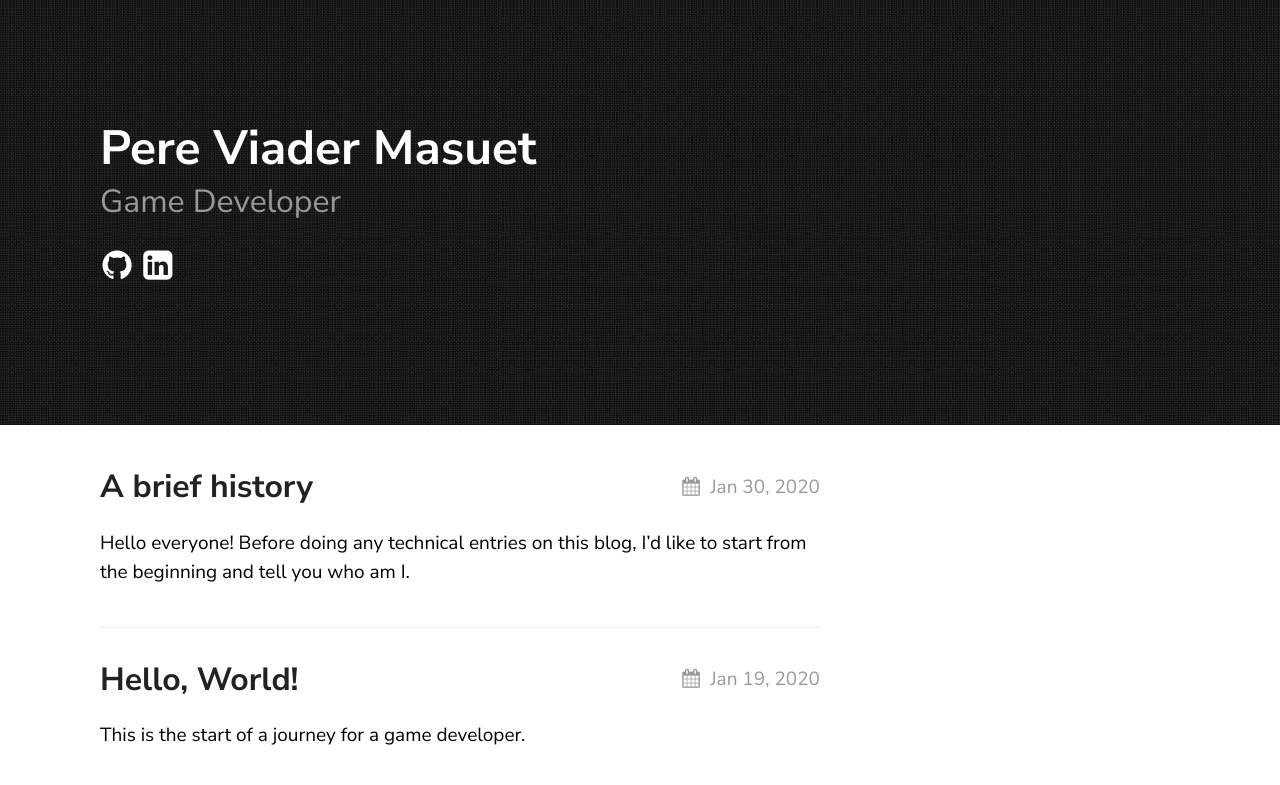
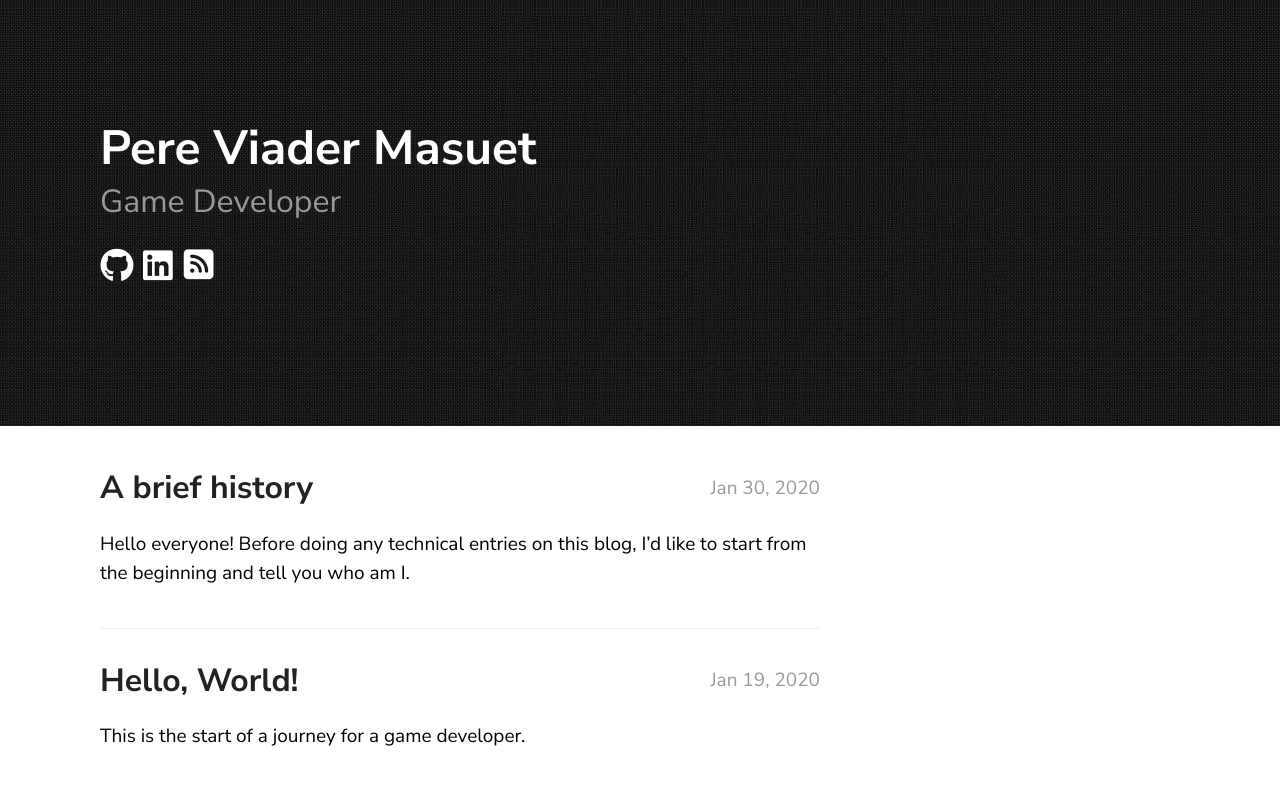
Before and after one commit to PereViader/Game-Developer-Blog, a Jekyll site: the page built from index.md, in a window 1280 px wide. Shown: the top 785 px of the page. Built offline with Jekyll 4.4.1, drawn with Linux system fonts in a browser that asks for light colours; nearby versions of some CDN libraries.

Commit message:
Added rss icon
The custom font that was included with the theme did not include the RSS icon, so I had to include font awesome. To not have to load 2 different fonts for icons, I removed the custom font and used only the font awesome font

```diff
--- a/_config.yml
+++ b/_config.yml
@@ -30,7 +30,7 @@ texture:
     #twitter: ...
     github:  PereViader
     linkedIn: in/pere-viader-masuet
-    #rss: ...
+    rss: feed.xml
 
 
 # If you want to link only specific pages in your header, uncomment
--- a/_includes/head.html
+++ b/_includes/head.html
@@ -3,5 +3,6 @@
 <meta http-equiv="X-UA-Compatible" content="ie=edge">
 <link href="https://fonts.googleapis.com/css?family=Nunito+Sans:400,400i,700&display=swap" rel="stylesheet">
 <link rel="stylesheet" href="{{ "/assets/css/style.css" | relative_url }}">
+<script src="https://kit.fontawesome.com/0374a3d720.js" crossorigin="anonymous"></script>
 <title>{{ page.title | default: site.title }}</title>
 {% seo %}
--- a/_includes/page_header.html
+++ b/_includes/page_header.html
@@ -3,13 +3,24 @@
 	<h2>{{ site.texture.tagline }}</h2>
 	<ul class="social">
 		{%- if site.texture.social_links.github -%}
-			<a href="https://github.com/{{ site.texture.social_links.github }}"><li><i class="icon-github-circled"></i></li></a>
+		<a href="https://github.com/{{ site.texture.social_links.github }}">
+			<li><i class="fab fa-github social-icon"></i></li>
+		</a>
 		{%- endif -%}
 		{%- if site.texture.social_links.linkedIn -%}
-			<a href="https://linkedin.com/{{ site.texture.social_links.linkedIn }}"><li><i class="icon-linkedin-squared"></i></li></a>
+		<a href="https://linkedin.com/{{ site.texture.social_links.linkedIn }}">
+			<li><i class="fab fa-linkedin social-icon"></i></i></li>
+		</a>
 		{%- endif -%}
 		{%- if site.texture.social_links.twitter -%}
-			<a href="https://twitter.com/{{ site.texture.social_links.twitter }}"><li><i class="icon-twitter-squared"></i></li></a>
+		<a href="https://twitter.com/{{ site.texture.social_links.twitter }}">
+			<li><i class="fab fa-twitter-square social-icon"></i></li>
+		</a>
+		{%- endif -%}
+		{%- if site.texture.social_links.rss -%}
+		<a href="/{{ site.texture.social_links.rss }}">
+			<li><i class="fas fa-rss-square social-icon"></i></li>
+		</a>
 		{%- endif -%}
 	</ul>
 </div>
--- a/_sass/ext/_fonts.scss
+++ /dev/null
@@ -1,61 +0,0 @@
-@font-face {
-  font-family: 'fontello';
-  src: url('../font/fontello.eot?26793073');
-  src: url('../font/fontello.eot?26793073#iefix') format('embedded-opentype'),
-       url('../font/fontello.woff2?26793073') format('woff2'),
-       url('../font/fontello.woff?26793073') format('woff'),
-       url('../font/fontello.ttf?26793073') format('truetype'),
-       url('../font/fontello.svg?26793073#fontello') format('svg');
-  font-weight: normal;
-  font-style: normal;
-}
-/* Chrome hack: SVG is rendered more smooth in Windozze. 100% magic, uncomment if you need it. */
-/* Note, that will break hinting! In other OS-es font will be not as sharp as it could be */
-/*
-@media screen and (-webkit-min-device-pixel-ratio:0) {
-  @font-face {
-    font-family: 'fontello';
-    src: url('../font/fontello.svg?26793073#fontello') format('svg');
-  }
-}
-*/
-
- [class^="icon-"]:before, [class*=" icon-"]:before {
-  font-family: "fontello";
-  font-style: normal;
-  font-weight: normal;
-  speak: none;
-
-  display: inline-block;
-  text-decoration: inherit;
-  width: 1em;
-  margin-right: .2em;
-  text-align: center;
-  /* opacity: .8; */
-
-  /* For safety - reset parent styles, that can break glyph codes*/
-  font-variant: normal;
-  text-transform: none;
-
-  /* fix buttons height, for twitter bootstrap */
-  line-height: 1em;
-
-  /* Animation center compensation - margins should be symmetric */
-  /* remove if not needed */
-  margin-left: .2em;
-
-  /* you can be more comfortable with increased icons size */
-  /* font-size: 120%; */
-
-  /* Font smoothing. That was taken from TWBS */
-  -webkit-font-smoothing: antialiased;
-  -moz-osx-font-smoothing: grayscale;
-
-  /* Uncomment for 3D effect */
-  /* text-shadow: 1px 1px 1px rgba(127, 127, 127, 0.3); */
-}
-
-.icon-calendar:before { content: '\e800'; } /* '' */
-.icon-github-circled:before { content: '\f09b'; } /* '' */
-.icon-twitter-squared:before { content: '\f304'; } /* '' */
-.icon-linkedin-squared:before { content: '\f30c'; } /* '' */
--- a/_sass/theme.scss
+++ b/_sass/theme.scss
@@ -1,4 +1,3 @@
-@import 'ext/fonts';
 @import 'ext/normalize';
 @import 'begin';
 @import 'syntax';
--- a/assets/css/style.scss
+++ b/assets/css/style.scss
@@ -110,3 +110,11 @@
         color: #ddd;
     }
 }
+
+.social-icon {
+    display: inline-block;
+    text-decoration: inherit;
+    width: 1em;
+    margin-right: .2em;
+    text-align: center;
+}
```
Also changed, not shown: assets/font/fontello.ttf (deleted), assets/font/fontello.woff (deleted), assets/font/fontello.woff2 (deleted), 2 other files.
